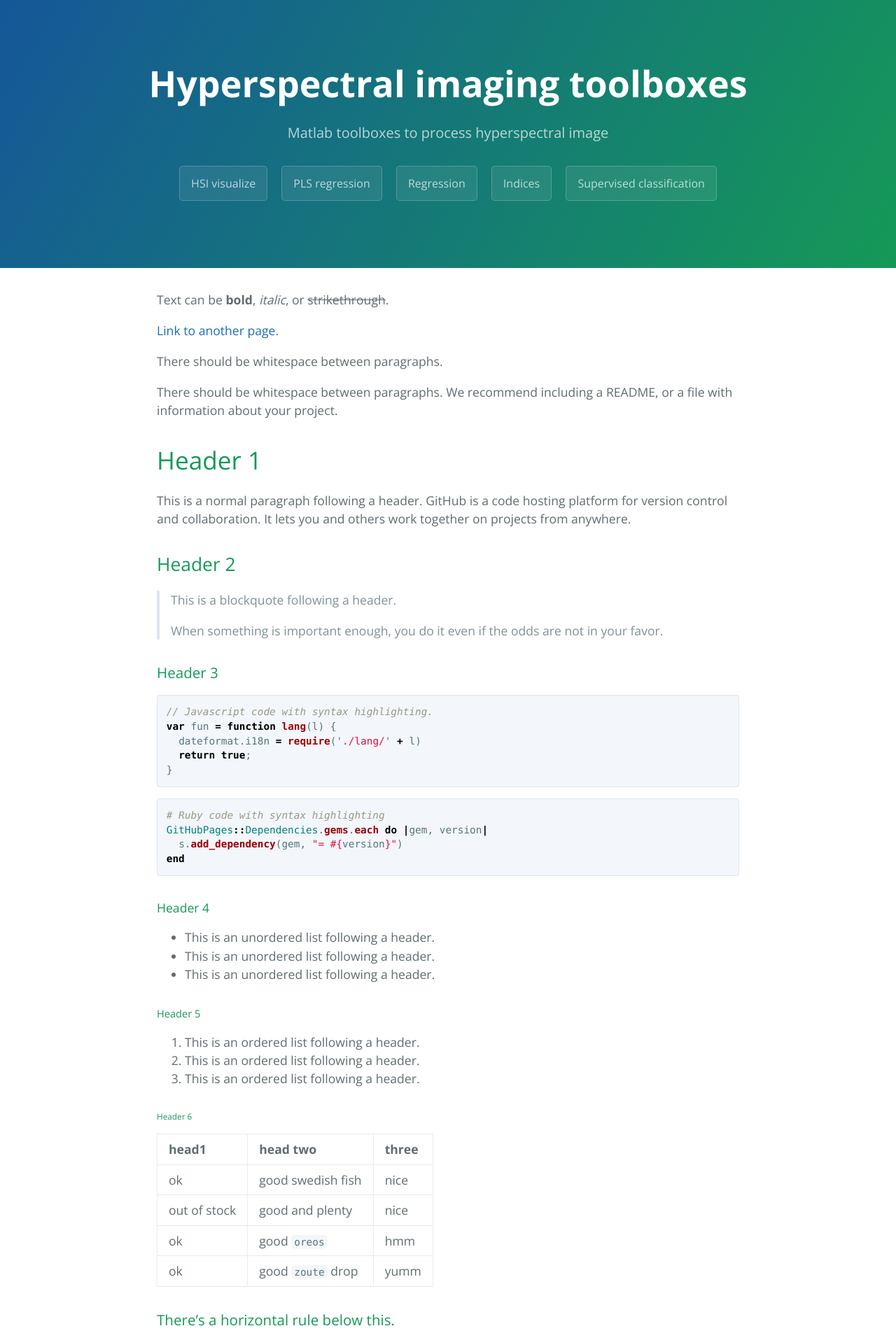
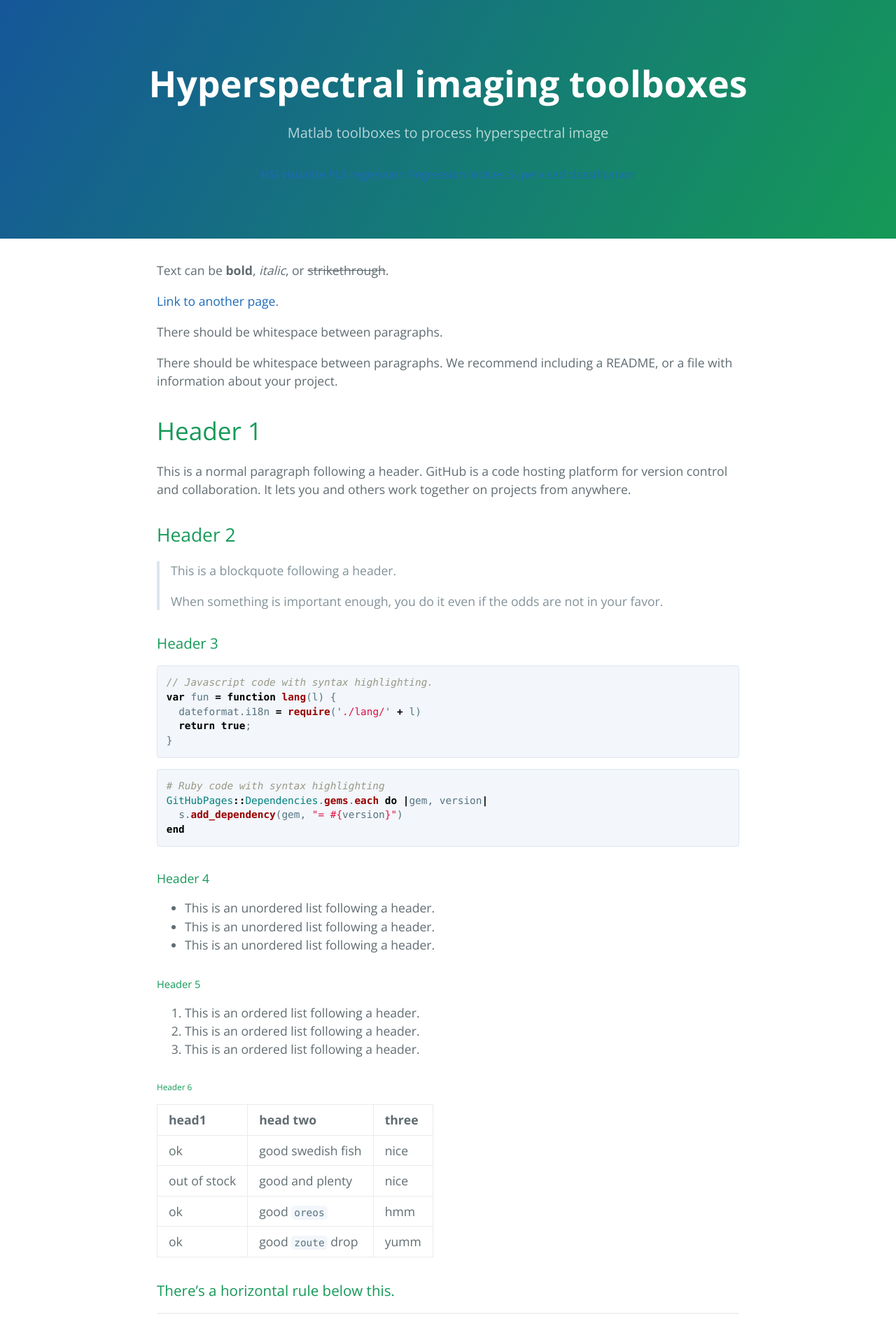
Before and after one commit to JacqKevin/JacqKevin.github.io, a Jekyll site: the page built from index.md, in a window 1280 px wide. Shown: the top 1915 px of the page at 70% size. Built offline with Jekyll 4.4.1, drawn with Linux system fonts in a browser that asks for light colours.

Commit message:
Update default.html

```diff
--- a/_layouts/default.html
+++ b/_layouts/default.html
@@ -37,11 +37,11 @@
       {% endif %}
       {% if site.show_onglets %}
  	<div class="scrollmenu">
-	<a href="https://jacqkevin.github.io/HSI_Visualization/" class="btn" role="button">HSI visualize</a>
-	<a href="https://jacqkevin.github.io/HSI_PLSR/" class="btn" role="button">PLS regression</a>
-	<a href="https://jacqkevin.github.io/HSI_Regression/" class="btn" role="button">Regression</a>
-	<a href="https://jacqkevin.github.io/HSI_Spectral_Indices/" class="btn" role="button">Indices</a>
-	<a href="https://jacqkevin.github.io/HSI_SupervisedClassification/" class="btn" role="button">Supervised classification</a>
+	<a href="https://jacqkevin.github.io/HSI_Visualization/">HSI visualize</a>
+	<a href="https://jacqkevin.github.io/HSI_PLSR/">PLS regression</a>
+	<a href="https://jacqkevin.github.io/HSI_Regression/">Regression</a>
+	<a href="https://jacqkevin.github.io/HSI_Spectral_Indices/">Indices</a>
+	<a href="https://jacqkevin.github.io/HSI_SupervisedClassification/">Supervised classification</a>
 	</div>
       {% endif %}
     </header>
```
